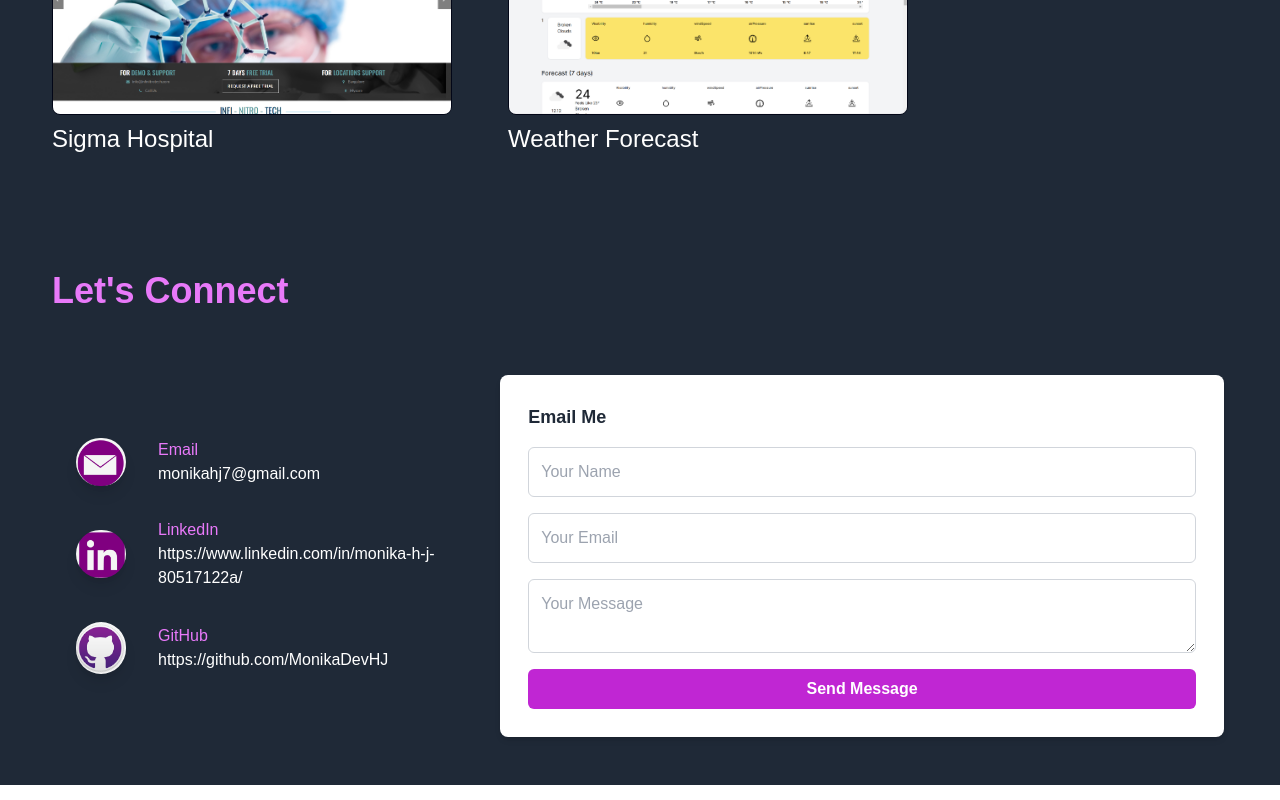
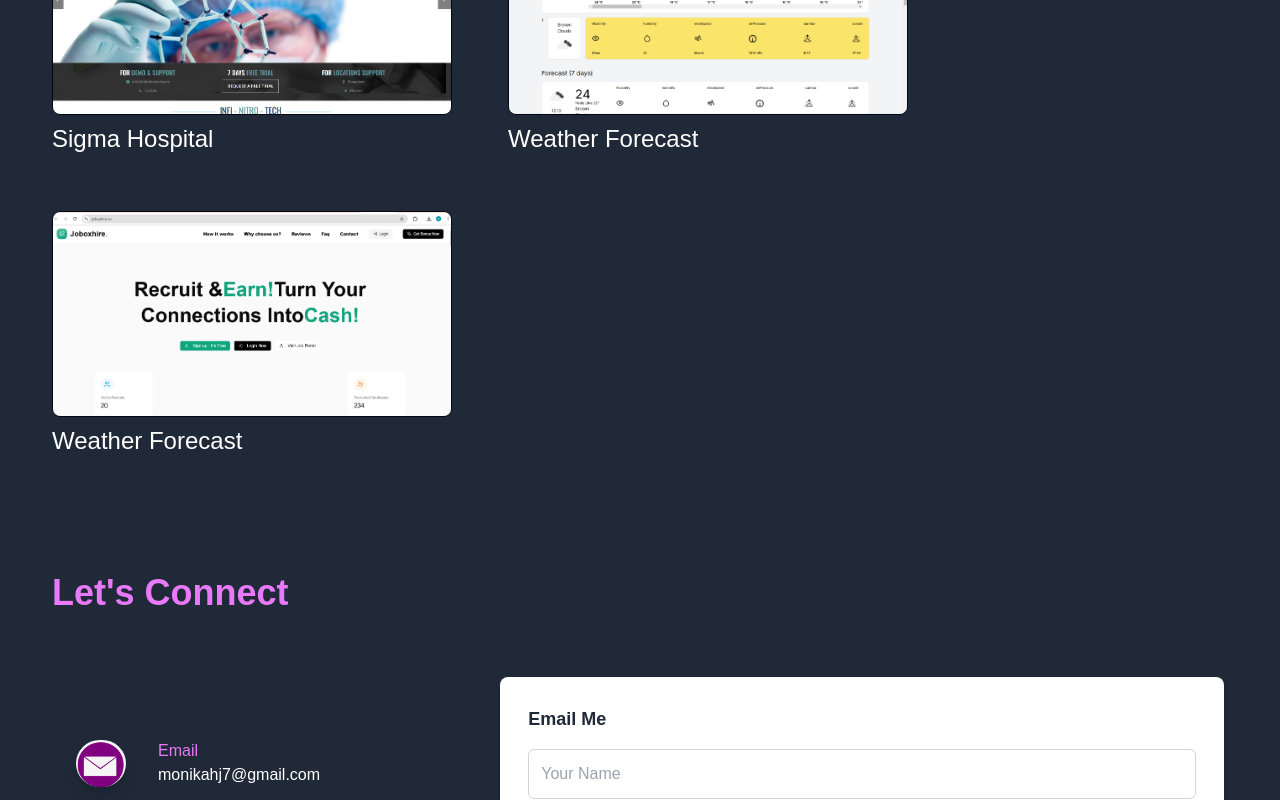
Before and after one commit to MonikaDevHJ/MonikaHJ_Portfolio, a Next.js app: page / in a window 1280 px wide. Shown: the part 1650-2450 px from the top of the page. Built offline with nearby package versions, Linux system fonts and the light colour scheme.

Commit message:
project adding

```diff
--- a/src/components/Home.tsx
+++ b/src/components/Home.tsx
@@ -40,8 +40,8 @@ const Home = () => {
           src={Monika}
           alt="Monika"
           className="rounded-full shadow-lg"
-          width={300}
-          height={300}
+          width={350}
+          height={350}
         />
       </div>
     </section>
--- a/src/components/Project.tsx
+++ b/src/components/Project.tsx
@@ -6,6 +6,7 @@ import Sigma_Hospital from "../assets/Sigma_Hospital.png";
 import Weather from "../assets/Weather.png";
 import Github from "../assets/Github.png";
 import Link from "../assets/Link.png";
+import Recruitearn from "../assets/Recruitearn.png"
 
 type Project = {
   image: StaticImageData;
@@ -44,6 +45,13 @@ const Project: React.FC = () => {
       name: "Weather Forecast",
       githubLink: "https://github.com/MonikaDevHJ/Weather_App",
       websiteLink: "https://weatherforecast.com",
+    },
+    {
+      image: Recruitearn,
+      alt: "Recruit And Earn",
+      name: "Weather Forecast",
+      githubLink: "https://github.com/JoboxOrg/JoboxHire",
+      websiteLink: "https://www.joboxhire.co/",
     },
   ];
 
```
Also changed, not shown: src/assets/Recruitearn.png (renamed from src/assets/Recruit &earn!.png).
